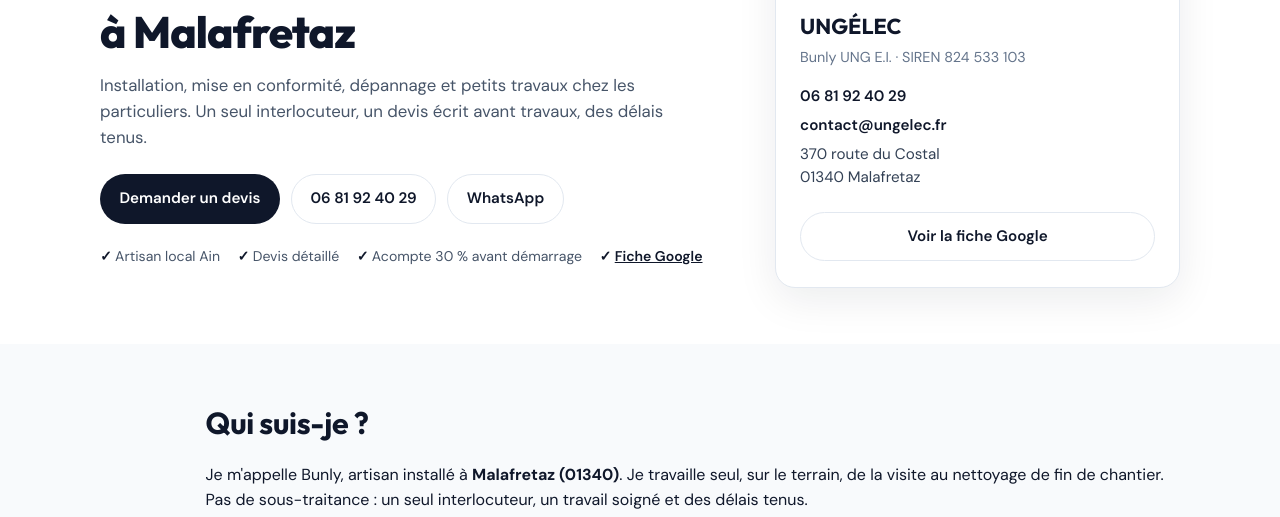
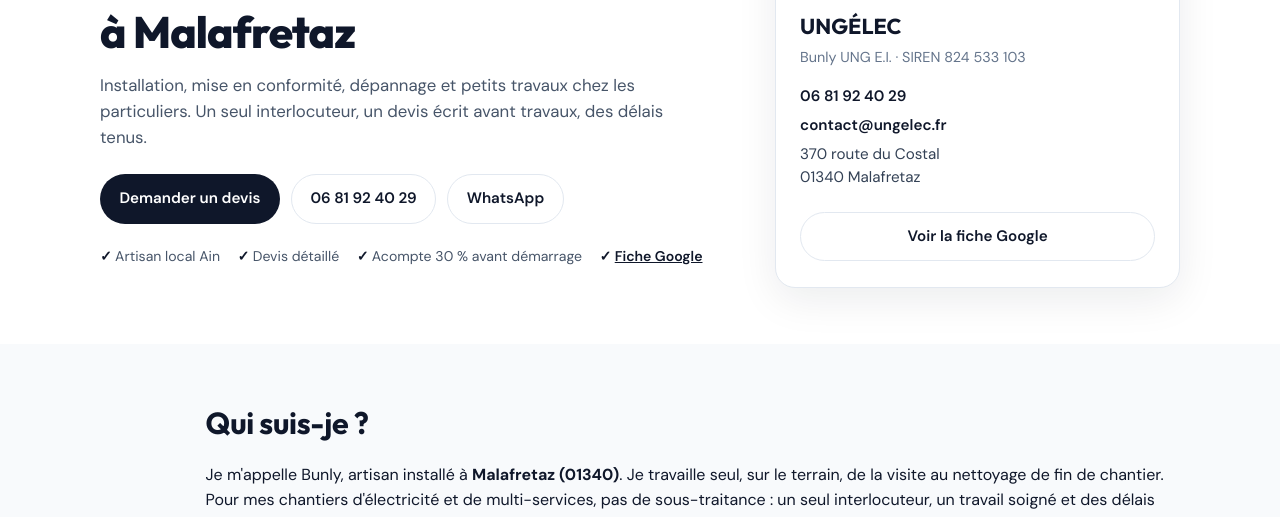
Before and after one commit to progbun/ungelec, a plain HTML site: page index.html in a window 1280 px wide. Shown: the part 231-748 px from the top of the page. Drawn offline with Linux system fonts and the light colour scheme.

Commit message:
fix: preciser 'pas de sous-traitance pour mes chantiers' (coherence IRVE)

```diff
--- a/index.html
+++ b/index.html
@@ -174,7 +174,7 @@
           <header class="section__head">
             <h2>Qui suis-je&nbsp;?</h2>
           </header>
-          <p>Je m'appelle Bunly, artisan installé à <strong>Malafretaz (01340)</strong>. Je travaille seul, sur le terrain, de la visite au nettoyage de fin de chantier. Pas de sous-traitance : un seul interlocuteur, un travail soigné et des délais tenus.</p>
+          <p>Je m'appelle Bunly, artisan installé à <strong>Malafretaz (01340)</strong>. Je travaille seul, sur le terrain, de la visite au nettoyage de fin de chantier. Pour mes chantiers d'électricité et de multi-services, pas de sous-traitance : un seul interlocuteur, un travail soigné et des délais tenus.</p>
           <p>Mes interventions couvrent l'électricité, la domotique et la vidéosurveillance, ainsi que les petits travaux du quotidien : fixation TV, montage de meubles, remplacement de robinet ou de siphon, petites réparations.</p>
           <p>Selon le référentiel <strong>NF C 15-100</strong> (série en vigueur depuis le 1<sup>er</sup> septembre 2025), une installation électrique doit comporter des protections différentielles 30 mA, des sections de câbles adaptées et des liaisons équipotentielles : c'est le cadre dans lequel j'interviens pour la mise en conformité et la mise en sécurité. Mon habilitation électrique (NF C 18-510 : B0, H0, B1, BR, B2, B2(V), B1(V), BC) et mes assurances (RC Pro, décennale) encadrent chaque chantier.</p>
           <ul class="trust">
```
Also changed, not shown: llms-full.txt.
